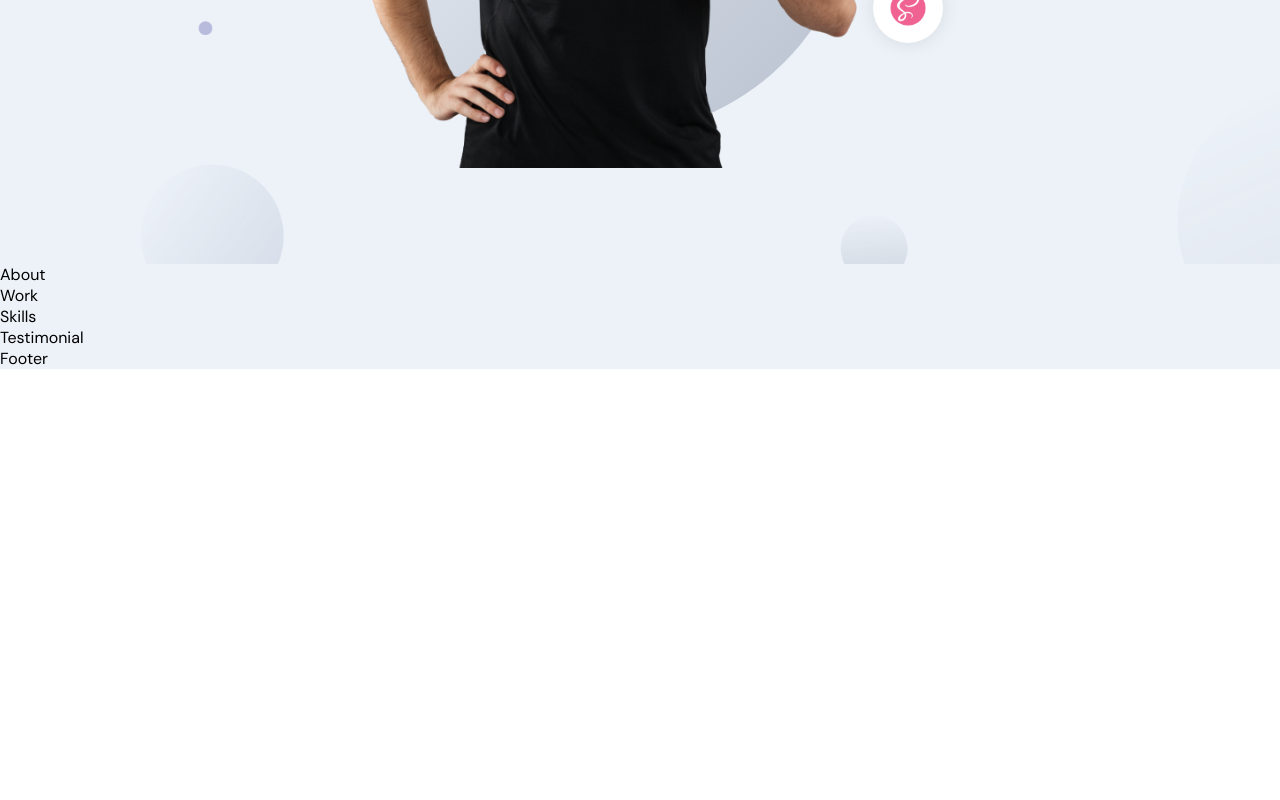
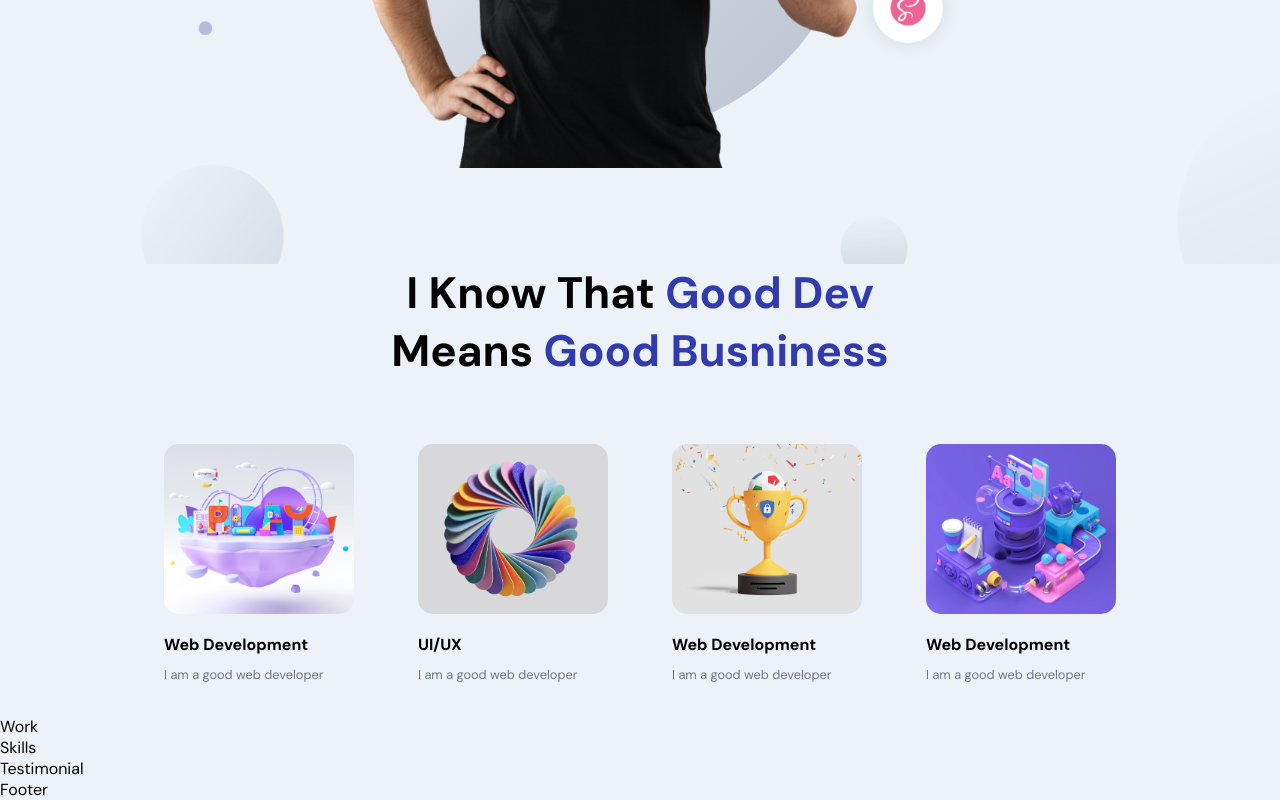
Before and after one commit to good3228/protofolio, a React (Create React App) app in the folder frontend_react/: page / in a window 1280 px wide. Shown: the part 555-1355 px from the top of the page. Before the commit the page ends 924 px from the top, so only its background shows below. Built offline with nearby package versions, Linux system fonts and the light colour scheme.

Commit message:
about session

```diff
--- a/frontend_react/src/container/About/About.jsx
+++ b/frontend_react/src/container/About/About.jsx
@@ -1,11 +1,61 @@
-import React from 'react'
+import React, { useState, useEffect } from "react";
+import { motion } from "framer-motion";
 
-import './About.scss';
+import { images } from "../../constants";
+import "./About.scss";
+
+const abouts = [
+  {
+    title: "Web Development",
+    description: "I am a good web developer",
+    imgUrl: images.about01,
+  },
+  {
+    title: "UI/UX",
+    description: "I am a good web developer",
+    imgUrl: images.about02,
+  },
+  ,
+  {
+    title: "Web Development",
+    description: "I am a good web developer",
+    imgUrl: images.about03,
+  },
+  {
+    title: "Web Development",
+    description: "I am a good web developer",
+    imgUrl: images.about04,
+  },
+];
 
 const About = () => {
   return (
-    <div>About</div>
-  )
-}
+    <>
+      <h2 className="head-text">
+        I know that <span>Good Dev</span><br /> means <span>Good Busniness</span>
+      </h2>
 
-export default About
+      <div className="app__profiles">
+        {abouts.map((about, index) => (
+          <motion.div
+            whileInView={{ opacity: 1 }}
+            whileHover={{ scale: 1.1 }}
+            transition={{ duration: 0.5, type: "tween" }}
+            className="app__profile-item"
+            key={about.title + index}
+          >
+            <img src={about.imgUrl} alt={about.title} />
+            <h2 className="bold-text" style={{ marginTop: 20 }}>
+              {about.title}
+            </h2>
+            <p className="p-text" style={{ marginTop: 10 }}>
+              {about.description}
+            </p>
+          </motion.div>
+        ))}
+      </div>
+    </>
+  );
+};
+
+export default About;
--- a/frontend_react/src/container/About/About.scss
+++ b/frontend_react/src/container/About/About.scss
@@ -0,0 +1,38 @@
+.app__about {
+  flex: 1;
+  width: 100%;
+  flex-direction: column;
+}
+
+.app__profiles {
+  display: flex;
+  justify-content: center;
+  align-items: flex-start;
+  flex-wrap: wrap;
+  margin-top: 2rem;
+}
+
+.app__profile-item {
+  width: 190px;
+  display: flex;
+  justify-content: flex-start;
+  align-items: flex-start;
+  flex-direction: column;
+  margin: 2rem;
+
+  img {
+    width: 100%;
+    height: 170px;
+    border-radius: 15px;
+    object-fit: cover;
+  }
+
+  @media screen and (min-width: 2000px) {
+    width: 370px;
+    margin: 2rem 4rem;
+
+    img {
+      height: 320px;
+    }
+  }
+}
```
